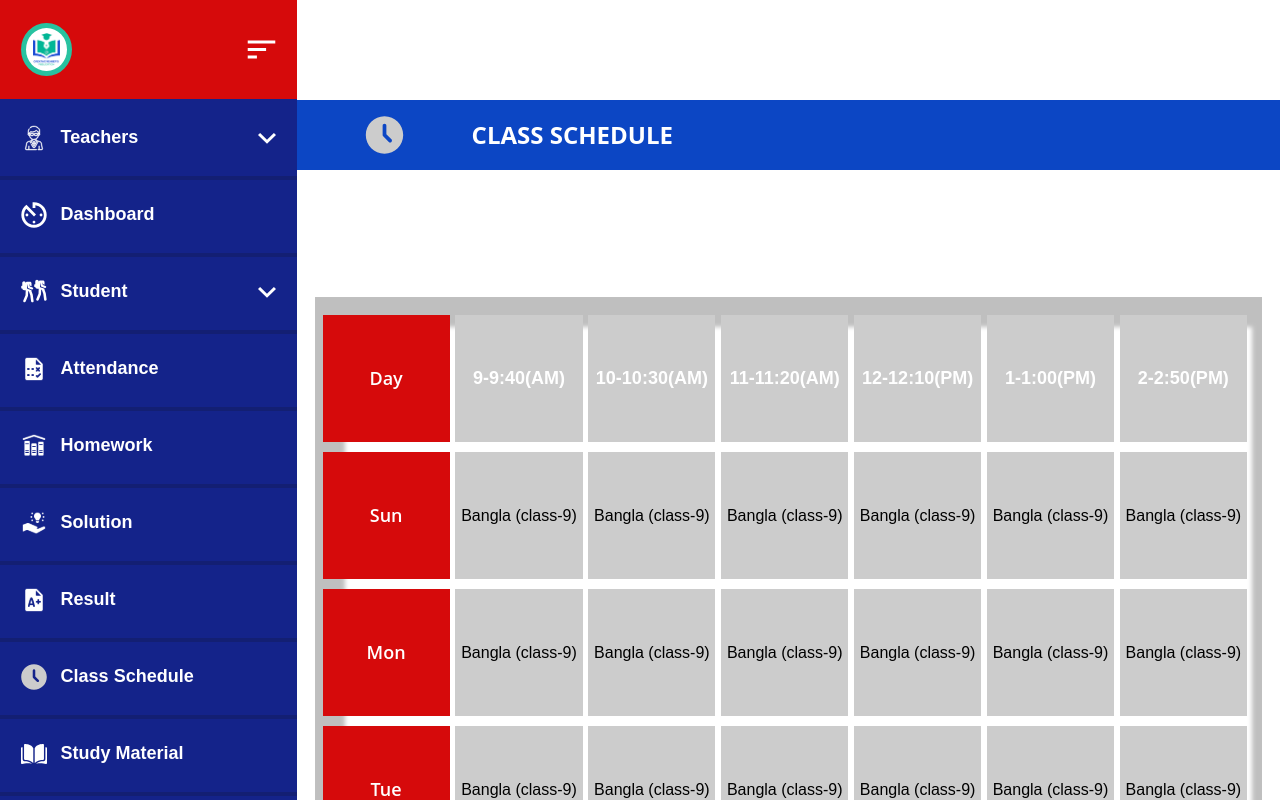
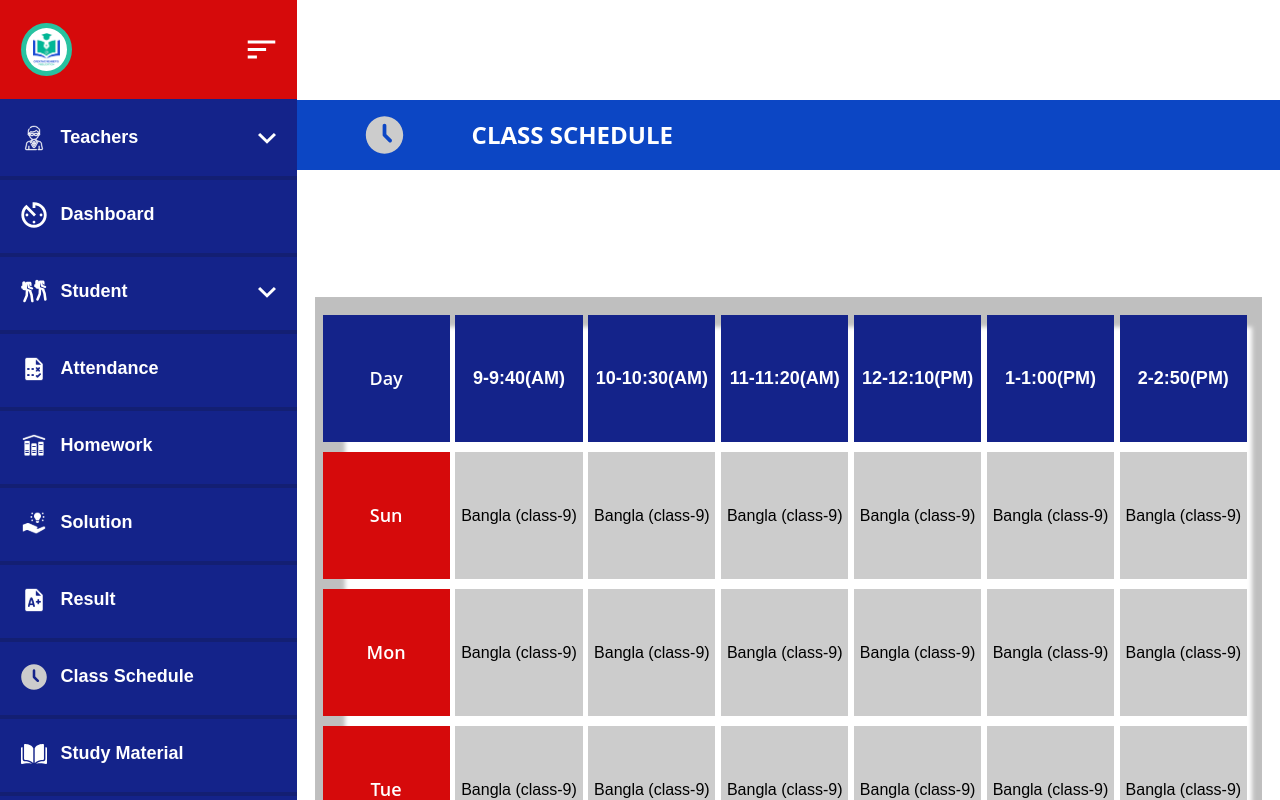
Before and after one commit to Ridoy-Mondol/school_management, a Next.js app: page /list/schedule in a window 1280 px wide. Shown: the top 800 px of the page. Built offline with nearby package versions, Linux system fonts and the light colour scheme.

Commit message:
fixed small design issue

```diff
--- a/src/app/components/ClassRoutine.jsx
+++ b/src/app/components/ClassRoutine.jsx
@@ -69,13 +69,13 @@ const ClassRoutine = () => {
   <div className=" w-full p-2 shadow-[inset_10px_10px_4px_20px_#00000040] pb-[15px] pr-[15px] my-[127px] bg-white overflow-hidden flex flex-col">
     {Data.map((item) => (
       <div className="flex items-center justify-between" key={item.id}>
-        <p className={`w-[13.75%] h-[127px] flex items-center justify-center mt-[10px] text-white font-semibold font-openSans text-[18px] leading-[24.51px] bg-darkRed ${item.id === 1 ? 'bg-[#14238A]' : ''}`}>
+        <p className={`w-[13.75%] h-[127px] flex items-center justify-center mt-[10px] text-white font-semibold font-openSans text-[18px] leading-[24.51px] ${item.id === 1 ? 'bg-[#14238A]' : 'bg-darkRed'}`}>
           {item.day}
         </p>
         {[item.period1, item.period2, item.period3, item.period4, item.period5, item.period6].map((period, index) => (
           <p
             key={index}
-            className={`w-[13.75%] h-[127px] flex items-center justify-center mt-[10px] text-dark font-medium font-poppins text-[16px] leading-[24px] bg-[#CCCCCC] ${item.id === 1 ? 'bg-[#14238A] text-white font-semibold text-[18px] leading-[27px]' : ''}`}
+            className={`w-[13.75%] h-[127px] flex items-center justify-center mt-[10px] text-dark font-medium font-poppins text-[16px] leading-[24px] ${item.id === 1 ? 'bg-[#14238A] text-white font-semibold text-[18px] leading-[27px]' : 'bg-[#CCCCCC]'}`}
           >
             {period}
           </p>
```
